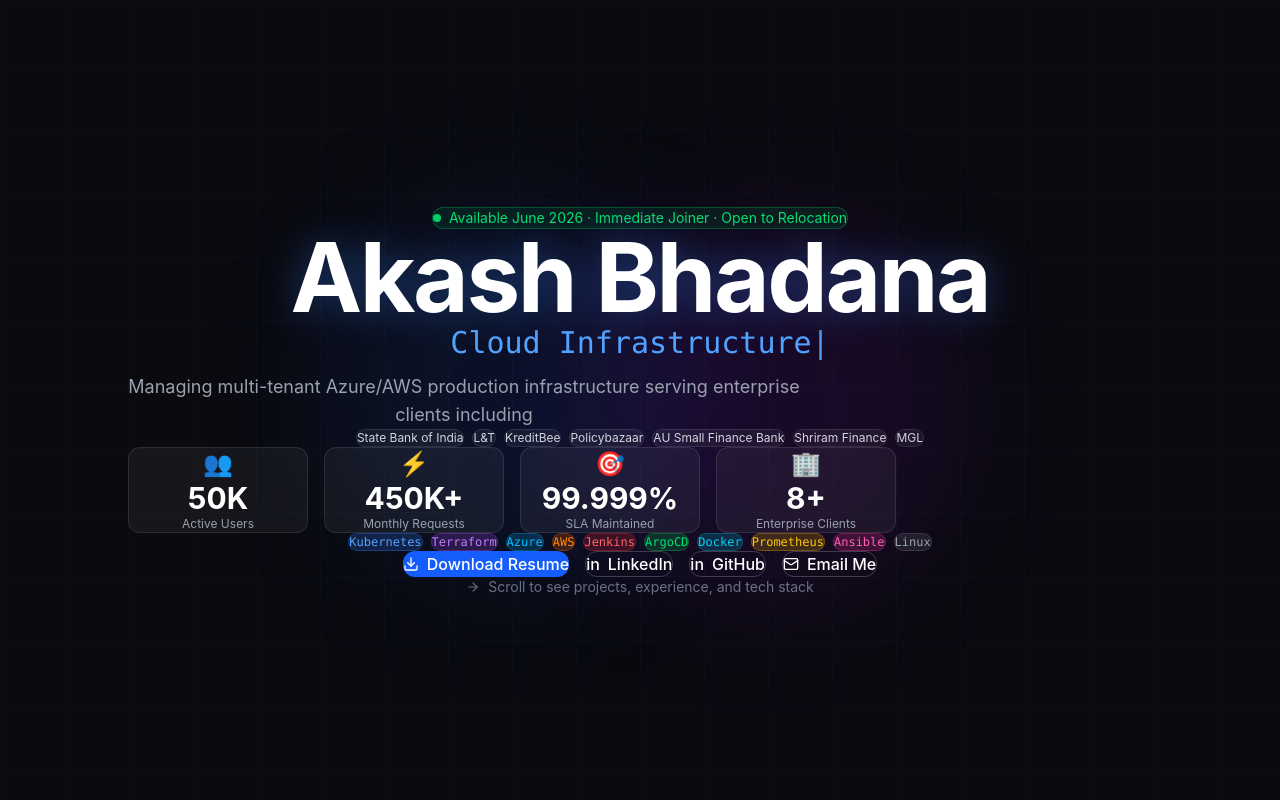
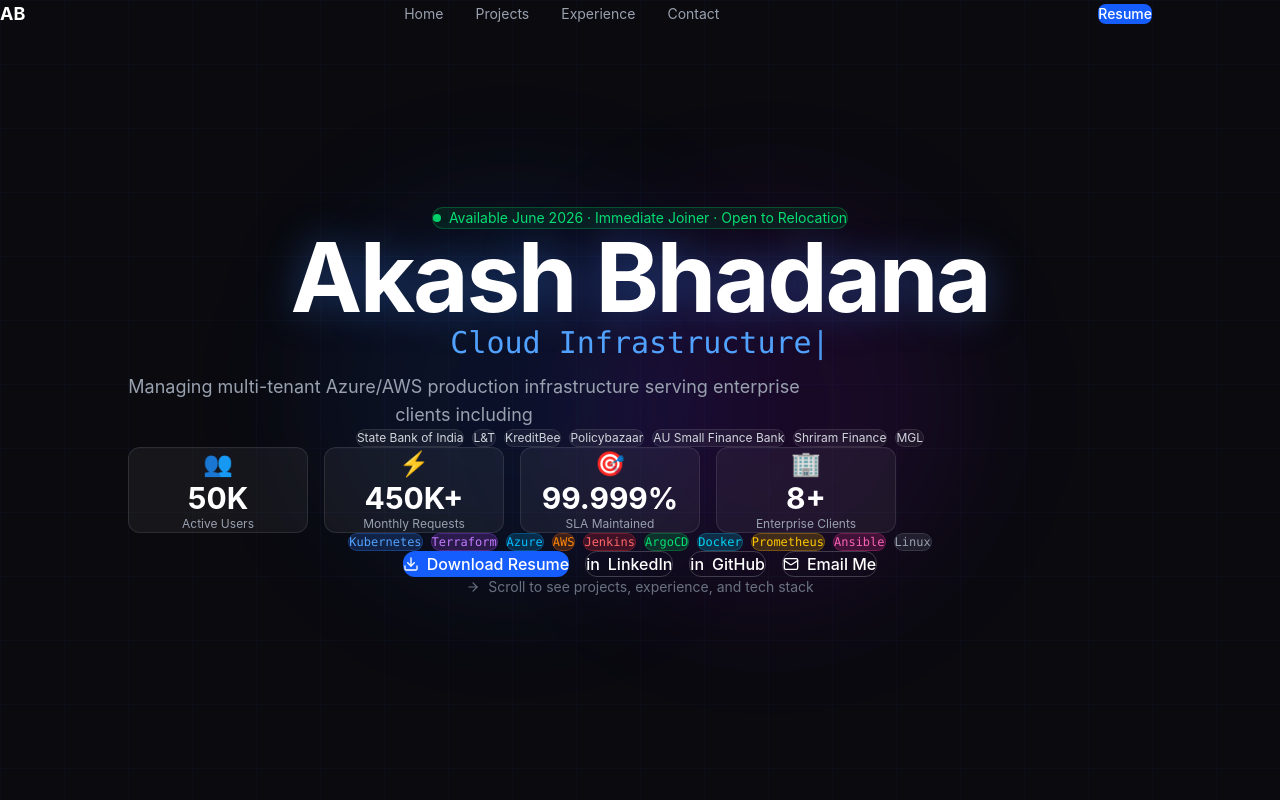
Before and after one commit to AkashBhadana/akashbhadana.dev, a Next.js app: page / in a window 1280 px wide. Shown: the top 800 px of the page. Built offline with nearby package versions, Linux system fonts and the light colour scheme.

Commit message:
feat: navbar fixed

```diff
--- a/src/app/page.tsx
+++ b/src/app/page.tsx
@@ -2,10 +2,12 @@
 import Projects from '@/components/Projects'
 import Experience from '@/components/Experience'
 import Contact from '@/components/Contact'
+import Navbar from '@/components/Navbar'
 
 export default function Home() {
   return (
     <main className="min-h-screen bg-[#0a0a0f]">
+      <Navbar />
       <Hero />
       <Projects />
       <Experience />
--- /dev/null
+++ b/src/components/Navbar.tsx
@@ -0,0 +1,30 @@
+'use client'
+
+import { useState, useEffect } from 'react'
+
+export default function Navbar() {
+  const [scrolled, setScrolled] = useState(false)
+
+  useEffect(() => {
+    const onScroll = () => setScrolled(window.scrollY > 20)
+    window.addEventListener('scroll', onScroll)
+    return () => window.removeEventListener('scroll', onScroll)
+  }, [])
+
+  return (
+    <nav className={`fixed top-0 left-0 right-0 z-50 transition-all duration-300 ${scrolled ? 'bg-[#0a0a0f]/90 backdrop-blur-md border-b border-white/10' : ''}`}>
+      <div className="max-w-6xl mx-auto px-6 py-4 flex items-center justify-between">
+        <span className="text-white font-bold text-lg">AB</span>
+        <div className="hidden md:flex items-center gap-8 text-sm text-gray-400">
+          <a href="#" className="hover:text-white transition-colors">Home</a>
+          <a href="#projects" className="hover:text-white transition-colors">Projects</a>
+          <a href="#experience" className="hover:text-white transition-colors">Experience</a>
+          <a href="#contact" className="hover:text-white transition-colors">Contact</a>
+        </div>
+        <a href="/Akash_Bhadana_DevOps.pdf" download className="px-4 py-2 rounded-lg bg-blue-600 hover:bg-blue-500 text-white text-sm font-medium transition-all">
+          Resume
+        </a>
+      </div>
+    </nav>
+  )
+}
```
